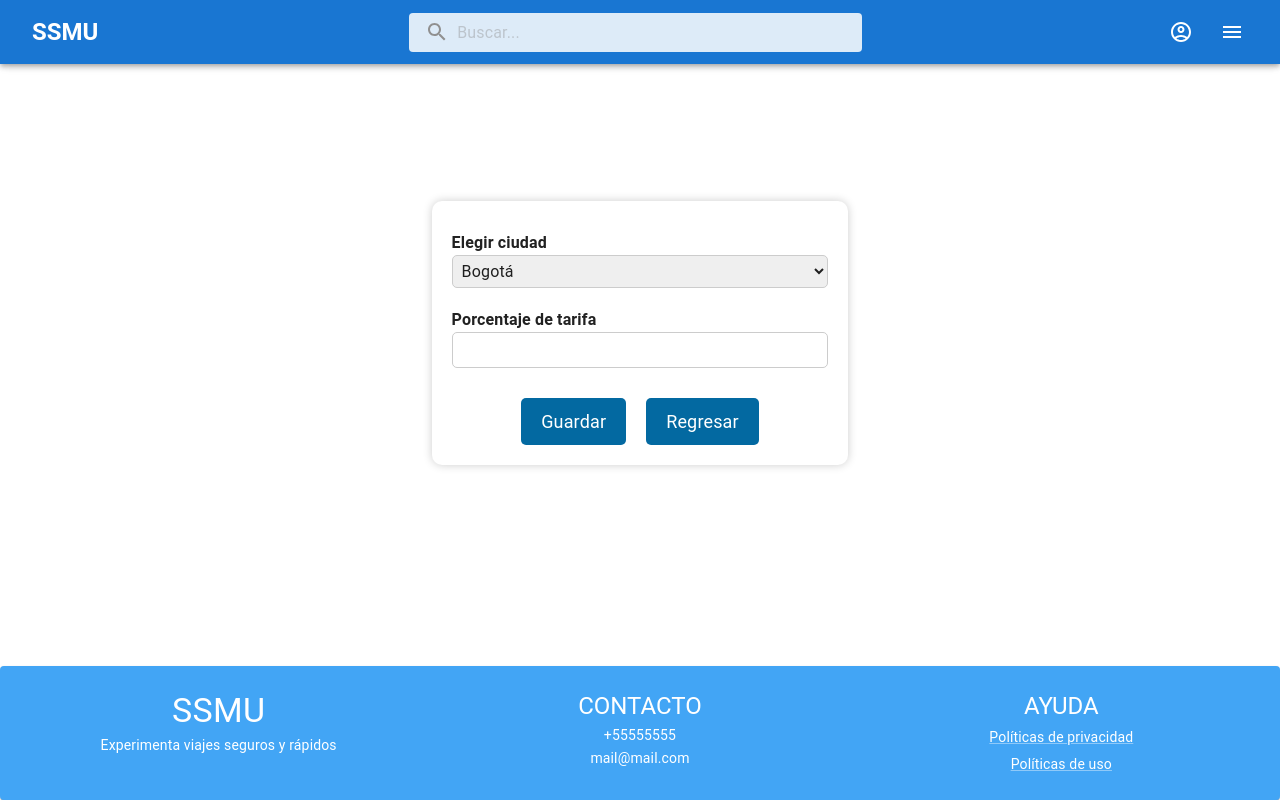
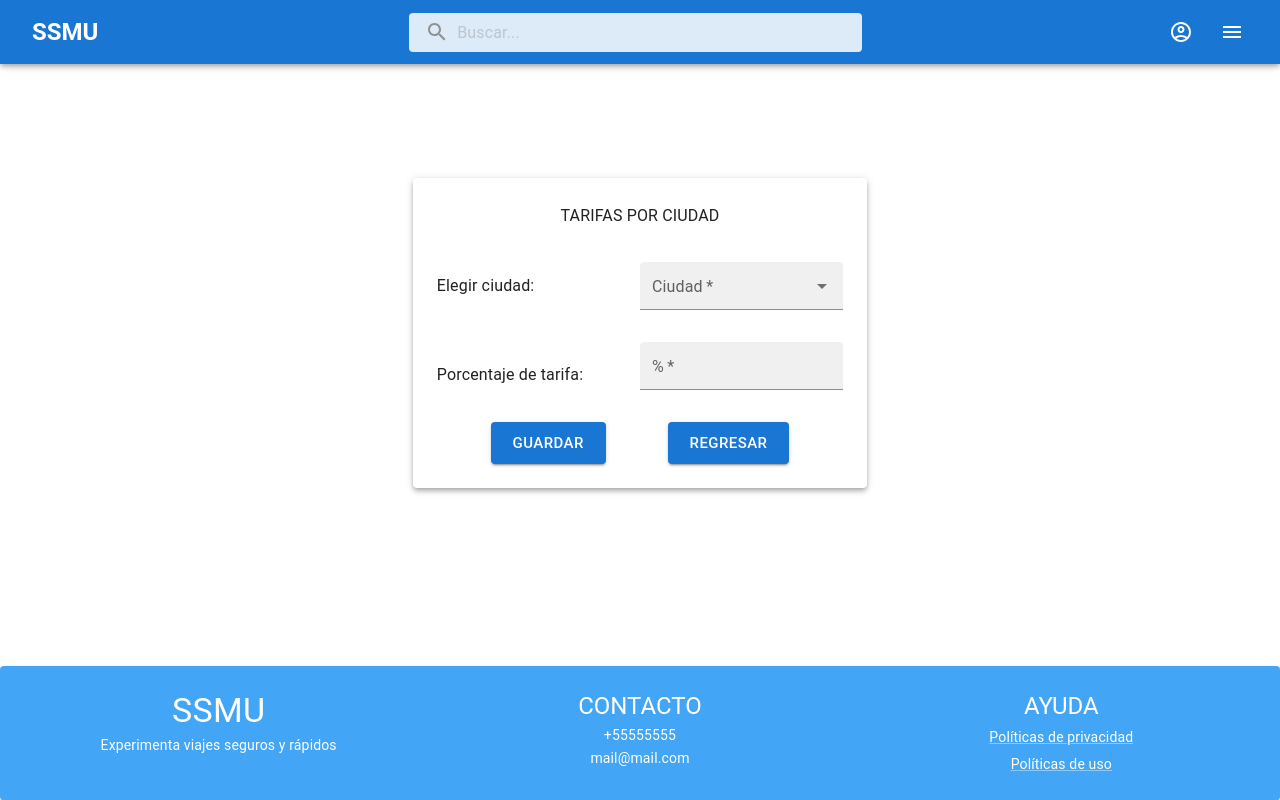
Before and after one commit to CodeF-ctory2023/front, a Next.js app: page /GestionFinanciera/Tarifas/PorCiudad in a window 1280 px wide. Built offline with nearby package versions, Linux system fonts and the light colour scheme.

Commit message:
feat: update form design to MaterialUI

```diff
--- a/pages/GestionFinanciera/Tarifas/PorCiudad/index.tsx
+++ b/pages/GestionFinanciera/Tarifas/PorCiudad/index.tsx
@@ -1,47 +1,145 @@
 import { Layout } from '@/components/GestionFinanciera/Layout';
-import styles from './styles.module.css';
+import {
+  Autocomplete,
+  Button,
+  Grid,
+  Paper,
+  TextField,
+  Typography,
+} from '@mui/material';
 import { useRouter } from 'next/router';
+import { FormEvent, useState } from 'react';
+import { NumericFormat } from 'react-number-format';
+
+const cities = ['Medellín', 'Bogotá', 'Cali'];
 
 const PorCiudadPage = () => {
+  const [formData, setFormData] = useState({
+    city: '',
+    percentage: '',
+  });
+  const [errors, setErrors] = useState({
+    city: '',
+    percentage: '',
+  });
+
   const router = useRouter();
+
+  const handleChange = (e: { target: { name: string; value: unknown } }) => {
+    setFormData((prevData) => {
+      return {
+        ...prevData,
+        [e.target.name]: e.target.value,
+      };
+    });
+  };
+
+  const handleSubmit = (e: FormEvent<HTMLFormElement>) => {
+    e.preventDefault();
+    const validCity =
+      formData.city.length > 0 && new Set(cities).has(formData.city);
+    const validPercentage =
+      formData.percentage.length > 0 &&
+      Math.abs(parseFloat(formData.percentage)) <= 30;
+
+    if (!validCity || !validPercentage) {
+      setErrors({
+        city: !validCity ? 'Ciudad no válida' : '',
+        percentage: !validPercentage ? 'Ingrese un valor entre -30% y 30%' : '',
+      });
+      return;
+    }
+    setErrors({
+      city: '',
+      percentage: '',
+    });
+
+    fetch('https://jsonplaceholder.typicode.com/posts', {
+      method: 'POST',
+      body: JSON.stringify(formData),
+      headers: {
+        'Content-type': 'application/json; charset=UTF-8',
+      },
+    }).then((response) => {
+      if (response.ok) {
+        return response.json();
+      }
+    });
+  };
 
   return (
     <Layout>
-      <div className={styles['column']}>
-        <div className={styles['form-group']}>
-          <label className={styles['label']} htmlFor={styles['ciudad']}>
-            Elegir ciudad
-          </label>
-          <select
-            className={styles['select']}
-            id={styles['ciudad']}
-            name={styles['ciudad']}
-          >
-            <option value={styles['bogota']}>Bogotá</option>
-            <option value={styles['medellin']}>Medellín</option>
-            <option value={styles['cali']}>Cali</option>
-          </select>
-        </div>
-
-        <div className={styles['form-group']}>
-          <label className={styles['label']} htmlFor={styles['texto']}>
-            Porcentaje de tarifa
-          </label>
-          <input
-            className={styles['input']}
-            type={styles['text']}
-            id={styles['texto']}
-            name={styles['texto']}
-          />
-        </div>
-
-        <div className={styles['buttons']}>
-          <button className={styles['button']}>Guardar</button>
-          <button className={styles['button']} onClick={() => router.back()}>
-            Regresar
-          </button>
-        </div>
-      </div>
+      <Paper
+        component='form'
+        elevation={4}
+        className='p-6'
+        onSubmit={handleSubmit}
+      >
+        <Grid container direction='column' spacing={{ sm: 4, xs: 2 }}>
+          <Grid item className='flex justify-center'>
+            <Typography variant='subtitle1'>TARIFAS POR CIUDAD</Typography>
+          </Grid>
+          <Grid item className='flex justify-between items-center gap-4'>
+            <Typography variant='body1' className='whitespace-nowrap'>
+              Elegir ciudad:
+            </Typography>
+            <Autocomplete
+              id='city'
+              value={formData.city}
+              options={cities}
+              noOptionsText=''
+              size='small'
+              className='w-1/2'
+              renderInput={(params) => (
+                <TextField
+                  required
+                  name='city'
+                  variant='filled'
+                  label='Ciudad'
+                  sx={{ width: '100%' }}
+                  {...params}
+                />
+              )}
+              onChange={(_evt, newValue: string | null) => {
+                handleChange({
+                  target: { name: 'city', value: newValue ? newValue : '' },
+                });
+              }}
+            />
+          </Grid>
+          <Grid item className='flex justify-between items-baseline gap-4'>
+            <Typography variant='body1' className='whitespace-nowrap'>
+              Porcentaje de tarifa:
+            </Typography>
+            <NumericFormat
+              id='percentage'
+              name='percentage'
+              label='%'
+              value={formData.percentage}
+              required
+              error={errors.percentage.length > 0}
+              helperText={errors.percentage}
+              variant='filled'
+              size='small'
+              className='w-1/2'
+              customInput={TextField}
+              onChange={handleChange}
+            />
+          </Grid>
+          <Grid item className='flex justify-evenly gap-2'>
+            <Button variant='contained' size='large' type='submit'>
+              GUARDAR
+            </Button>
+            <Button
+              variant='contained'
+              size='large'
+              onClick={() => router.push('/GestionFinanciera/Tarifas')}
+            >
+              REGRESAR
+            </Button>
+          </Grid>
+        </Grid>
+      </Paper>
     </Layout>
   );
 };
--- a/pages/GestionFinanciera/Tarifas/PorCiudad/styles.module.css
+++ /dev/null
@@ -1,167 +0,0 @@
-/* Estilo para la barra de navegación */
-.navbar {
-  background-color: blue;
-  overflow: hidden;
-  width: 100%;
-  position: fixed;
-  top: 0;
-}
-
-/* Estilo para reducir la altura de la barra y hacerla más larga */
-.navbar-inner {
-  display: flex;
-  justify-content: space-between;
-  align-items: center;
-  padding: 10px 20px;
-  /* Aumenta el padding horizontal */
-}
-
-/* Estilo para los elementos a la izquierda */
-.navbar-left {
-  float: left;
-}
-
-/* Estilo para los elementos a la derecha */
-.navbar-right {
-  float: right;
-}
-
-/* Estilo para el título en la barra de navegación */
-.navbar-title {
-  color: white;
-  margin: 0;
-}
-
-/* Estilo para el botón de inicio de sesión y el menú desplegable */
-.large-button {
-  background-color: transparent;
-  border: none;
-  color: white;
-  font-size: 24px;
-  /* Aumenta el tamaño del texto */
-  cursor: pointer;
-}
-
-/* Estilo para la barra de búsqueda en el centro */
-.search-bar {
-  background-color: white;
-  border-radius: 20px;
-  display: flex;
-  align-items: center;
-  padding: 5px 10px;
-  flex-grow: 0.2;
-  /* Hace que ocupe el espacio restante */
-}
-
-.search-bar input[type="text"] {
-  border: none;
-  outline: none;
-  background: transparent;
-  width: 100%;
-  margin-left: 10px;
-  font-size: 18px;
-  /* Aumenta el tamaño del texto */
-}
-
-.search-bar i {
-  color: #555;
-  font-size: 24px;
-  /* Aumenta el tamaño del ícono */
-}
-
-/* Estilo para el menú desplegable */
-.dropdown {
-  position: relative;
-  display: inline-block;
-}
-
-.dropdown-content {
-  display: none;
-  position: absolute;
-  background-color: blue;
-  min-width: 160px;
-  z-index: 1;
-}
-
-.dropdown:hover .dropdown-content {
-  display: block;
-}
-
-.dropdown-content a {
-  color: white;
-  padding: 12px 16px;
-  text-decoration: none;
-  display: block;
-}
-
-.body {
-  display: flex;
-  justify-content: center;
-  align-items: center;
-  height: 100vh;
-  margin: 0;
-  font-family: Arial, sans-serif;
-  background-color: #f0f0f0;
-}
-
-.column {
-  text-align: center;
-  background-color: white;
-  padding: 20px;
-  border-radius: 10px;
-  box-shadow: 0px 0px 10px rgba(0, 0, 0, 0.2);
-  display: flex;
-  flex-direction: column;
-  align-items: center;
-}
-
-.form-group {
-  margin: 10px 0;
-  text-align: left;
-  width: 100%;
-}
-
-.label {
-  font-weight: bold;
-}
-
-.select,
-.input {
-  width: 100%;
-  padding: 5px;
-  border: 1px solid #ccc;
-  border-radius: 5px;
-  font-size: 16px;
-}
-
-.buttons {
-  margin-top: 20px;
-}
-
-.button {
-  padding: 10px 20px;
-  margin: 0 10px;
-  font-size: 18px;
-  background-color: rgb(3 105 161);
-  color: white;
-  border: none;
-  border-radius: 5px;
-  cursor: pointer;
-}
-
-.button:hover {
-  background-color: #0056b3;
-}
-
-.body {
-  margin: 0;
-  padding: 0;
-}
-
-.contenido {
-  min-height: calc(100vh - 100px);
-  /* Establece la altura mínima del contenido */
-  padding-bottom: 100px;
-  /* Ajusta el espacio en la parte inferior para la barra */
-  position: relative;
-}
```
